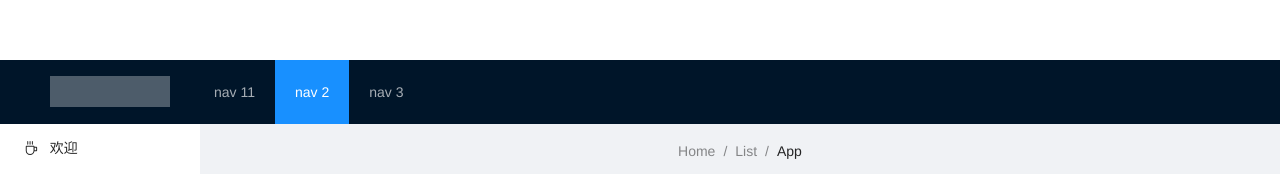
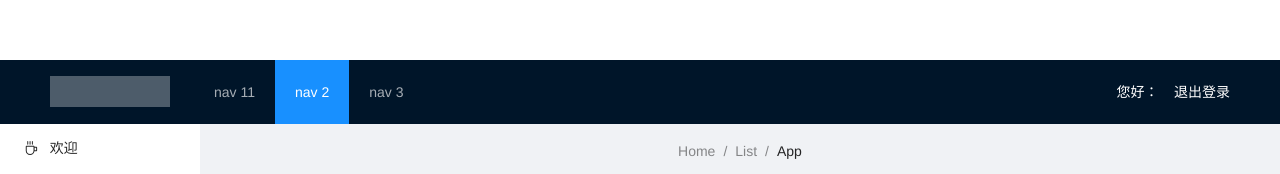
Before and after one commit to davie-oss/train, a Vue app in the folder web/: page / in a window 1280 px wide. Shown: the top 174 px of the page. Built offline with nearby package versions, Linux system fonts and the light colour scheme; no server answers.

Commit message:
使用store 保存登录信息

```diff
--- a/web/src/components/the-header.vue
+++ b/web/src/components/the-header.vue
@@ -1,6 +1,12 @@
 <template>
   <a-layout-header class="header">
     <div class="logo" />
+    <div style="float: right; color: white;">
+      您好：{{member.mobile}} &nbsp;&nbsp;
+      <router-link to="/login" style="color: white;">
+        退出登录
+      </router-link>
+    </div>
     <a-menu
         v-model:selectedKeys="selectedKeys1"
         theme="dark"
@@ -12,20 +18,25 @@
       <a-menu-item key="3">nav 3</a-menu-item>
     </a-menu>
   </a-layout-header>
+
 </template>
 
 <script>
 import {defineComponent, ref} from 'vue';
+import store from "@/store";
 
 
 
 export default defineComponent({
   name: "the-header-view",
   setup() {
+      let member = store.state.member;
+
 
 
     return {
       selectedKeys1: ref(['2']),
+      member
     };
   },
 });
--- a/web/src/store/index.js
+++ b/web/src/store/index.js
@@ -2,10 +2,14 @@ import { createStore } from 'vuex'
 
 export default createStore({
   state: {
+    member:{}
   },
   getters: {
   },
   mutations: {
+    setMember(state,_member){
+      state.member=_member;
+    }
   },
   actions: {
   },
--- a/web/src/views/login.vue
+++ b/web/src/views/login.vue
@@ -42,6 +42,7 @@ import { defineComponent, reactive } from 'vue';
 import axios from 'axios';
 import { notification } from 'ant-design-vue';
 import { useRouter } from 'vue-router'
+import store from "@/store";
 
 
 export default defineComponent({
@@ -74,6 +75,7 @@ export default defineComponent({
           notification.success({ description: '登录成功！' });
           //登录成功跳到控制台主页
           router.push("/");
+          store.commit("setMember",data.content);
         } else {
           notification.error({ description: data.message });
         }
```
